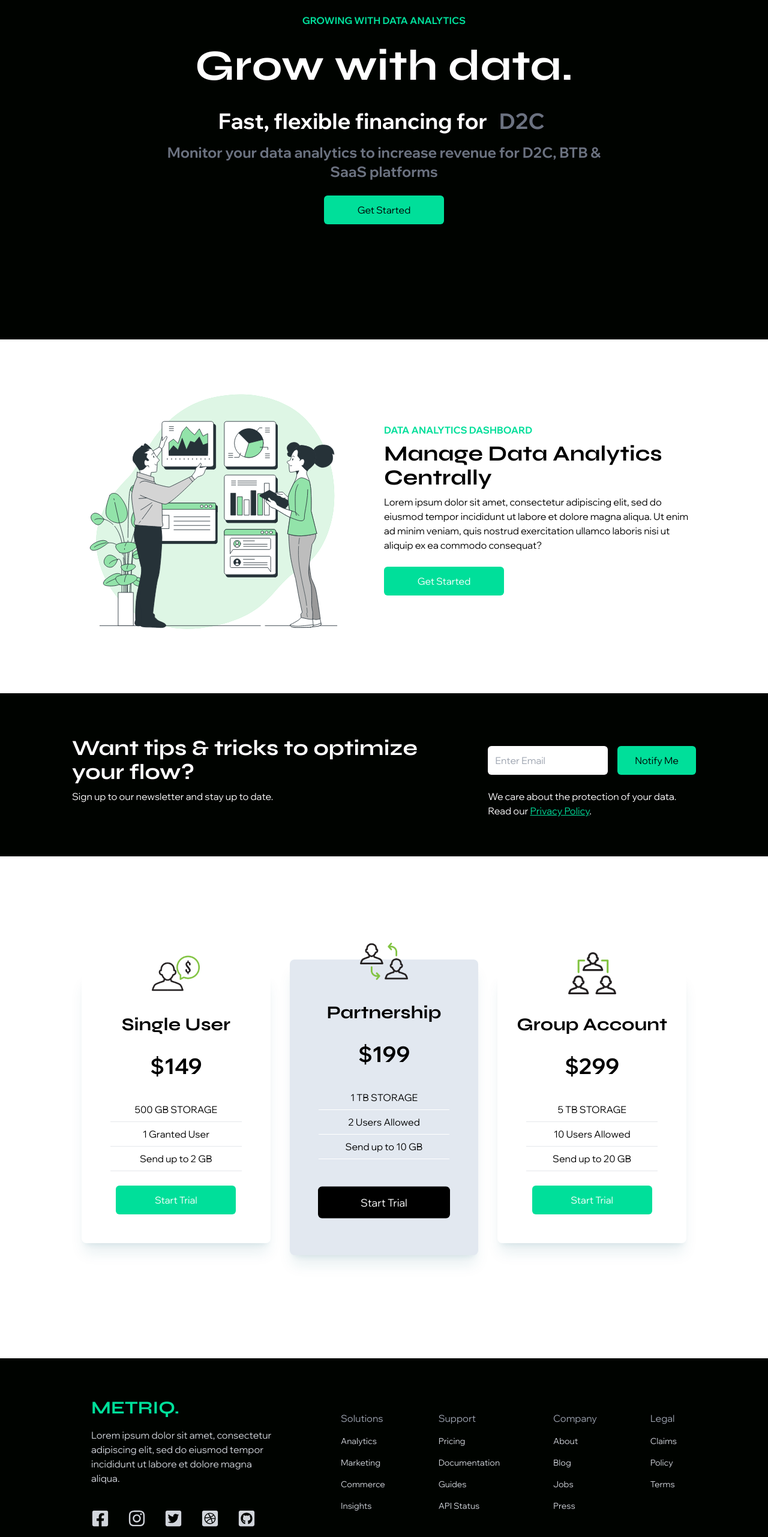
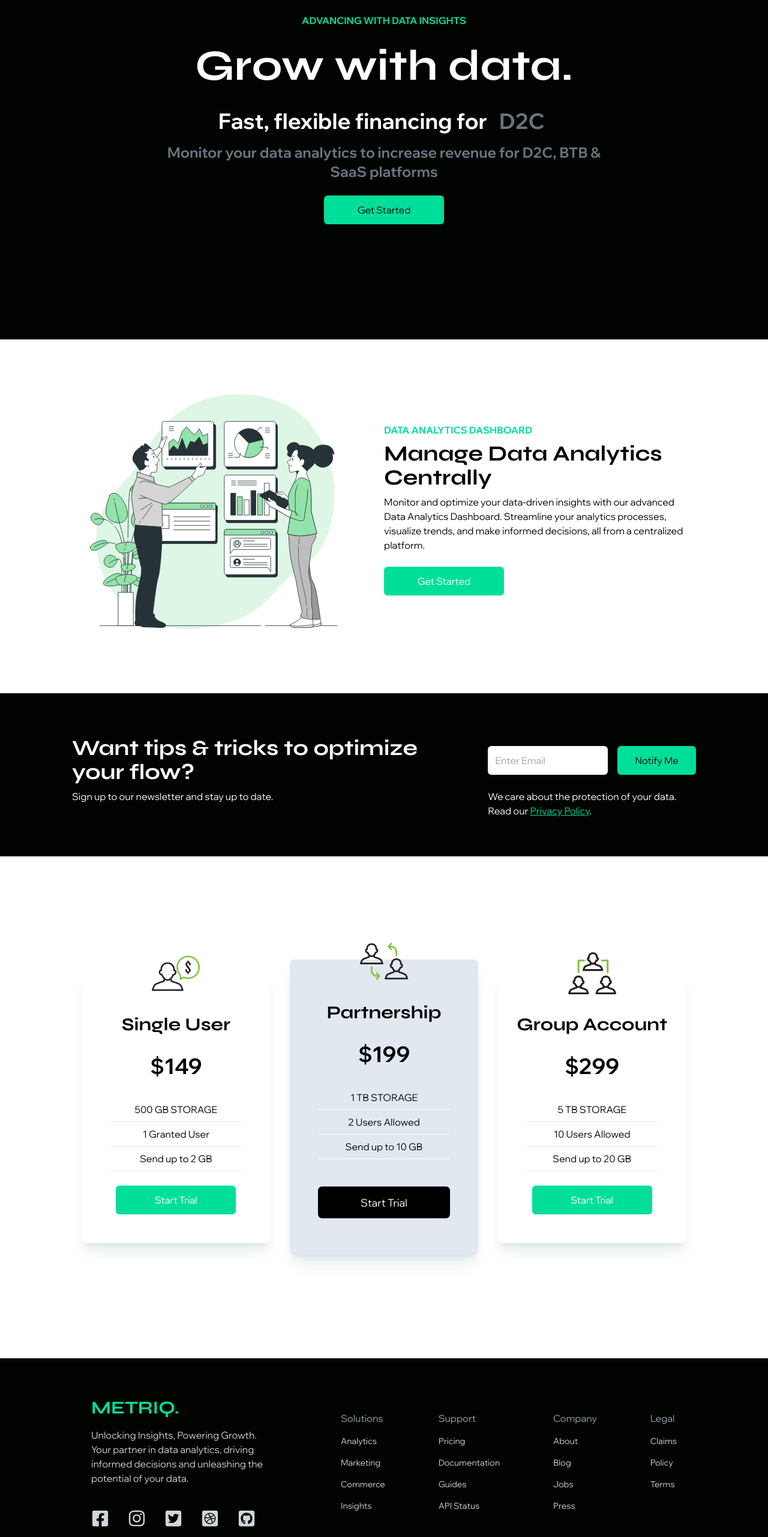
Before and after one commit to kris7ina/tailwind-sample, a React (Vite) app: page / in a window 1280 px wide. Shown: the part 234-2797 px from the top of the page at 60% size. Built offline with nearby package versions, Linux system fonts and the light colour scheme; what tailwindcss-animated would draw is missing.

Commit message:
initial commit

```diff
--- a/src/components/Analytics.jsx
+++ b/src/components/Analytics.jsx
@@ -9,7 +9,7 @@ const Analytics = () => {
         <div className='flex flex-col justify-center'>
           <p className='text-[#00df9a] font-bold'>DATA ANALYTICS DASHBOARD</p>
           <h1 className='md:text-4xl sm:text-3xl text-3xl py-2'>Manage Data Analytics Centrally</h1>
-          <p>Lorem ipsum dolor sit amet, consectetur adipiscing elit, sed do eiusmod tempor incididunt ut labore et dolore magna aliqua. Ut enim ad minim veniam, quis nostrud exercitation ullamco laboris nisi ut aliquip ex ea commodo consequat?</p>
+          <p>Monitor and optimize your data-driven insights with our advanced Data Analytics Dashboard. Streamline your analytics processes, visualize trends, and make informed decisions, all from a centralized platform.</p>
           <button className='bg-[#00df9a] w-[200px] rounded-md font-medium my-6 mx-auto md:mx-0 px-6 py-3 text-white'>Get Started</button>
         </div>
       </div>
--- a/src/components/Footer.jsx
+++ b/src/components/Footer.jsx
@@ -12,7 +12,7 @@ const Footer = () => {
     <div className='max-w-[1040px] mx-auto py-16 px-8 grid md:grid-cols-3 gap-8 text-gray-300'>
       <div>
         <h1 className='w-full text-3xl text-[#00df9a] cursor-pointer'>METRIQ.</h1>
-        <p className='py-4'>Lorem ipsum dolor sit amet, consectetur adipiscing elit, sed do eiusmod tempor incididunt ut labore et dolore magna aliqua.</p>
+        <p className='py-4'>Unlocking Insights, Powering Growth. Your partner in data analytics, driving informed decisions and unleashing the potential of your data.</p>
         <div className='flex md:w-[90%] my-6 justify-between'>
           <FaFacebookSquare size={30} className='cursor-pointer' />
           <FaInstagram size={30} className='cursor-pointer' />
--- a/src/components/Hero.jsx
+++ b/src/components/Hero.jsx
@@ -5,7 +5,7 @@ const Hero = () => {
   return (
     <div className='text-white'>
       <div className='pt-20 max-w-[800px] mt-[-96px] w-full h-screen mx-auto text-center flex flex-col justify-center'>
-        <p className='text-[#00df9a] font-bold p-2'>GROWING WITH DATA ANALYTICS</p>
+        <p className='text-[#00df9a] font-bold p-2'>ADVANCING WITH DATA INSIGHTS</p>
         <h1 className=' md:text-7xl sm:text-6xl text-5xl md:py-5'>Grow with data.</h1>
         <div className='py-4 flex justify-center'>
           <p className='md:text-4xl sm:text-3xl text-xl font-bold pr-2'>Fast, flexible financing for</p>
```
Also changed, not shown: src/App.jsx (line endings or trailing spaces).
